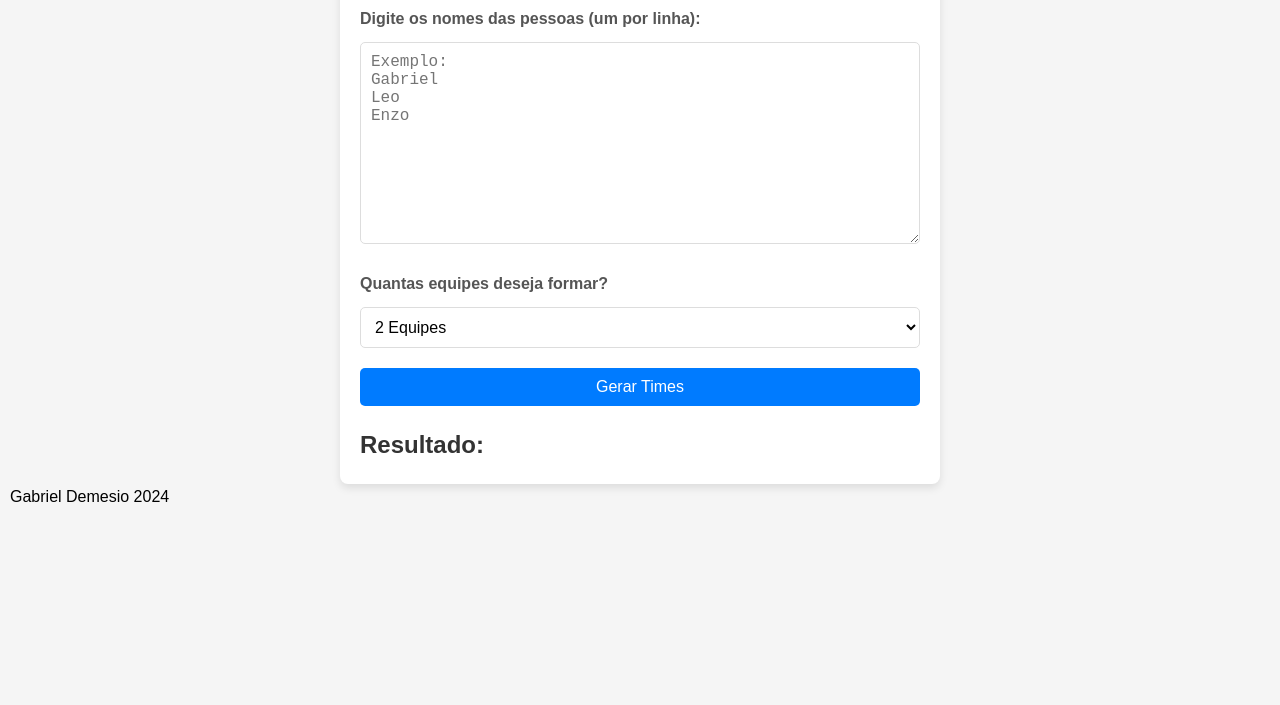
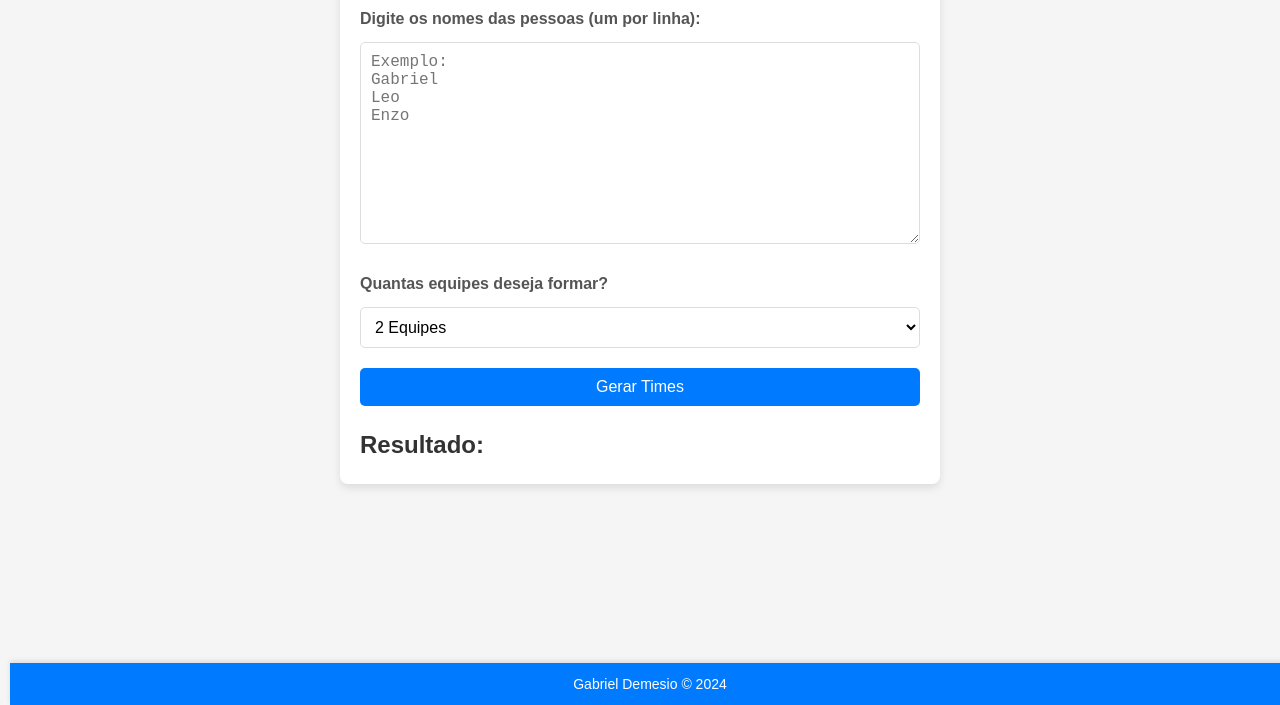
Before and after one commit to GabrielDemesio/generateFutsalTeams, a website: page index.html in a window 1280 px wide. Shown: the part 95-800 px from the top of the page. Drawn offline with Linux system fonts and the light colour scheme.

Commit message:
created footer

```diff
--- a/index.html
+++ b/index.html
@@ -30,5 +30,5 @@
 
 <script src="index.js"></script>
 </body>
-<footer>Gabriel Demesio 2024</footer>
+<footer>Gabriel Demesio © 2024</footer>
 </html>
--- a/style.css
+++ b/style.css
@@ -95,3 +95,21 @@ button:hover {
         font-size: 14px;
     }
 }
+footer {
+    text-align: center;
+    background-color: #007bff;
+    color: white;
+    padding: 10px 20px;
+    font-size: 14px;
+    position: fixed;
+    bottom: 0;
+    width: 100%;
+    box-shadow: 0 -2px 5px rgba(0, 0, 0, 0.1);
+}
+
+@media (max-width: 600px) {
+    footer {
+        font-size: 12px;
+        padding: 8px;
+    }
+}
```
